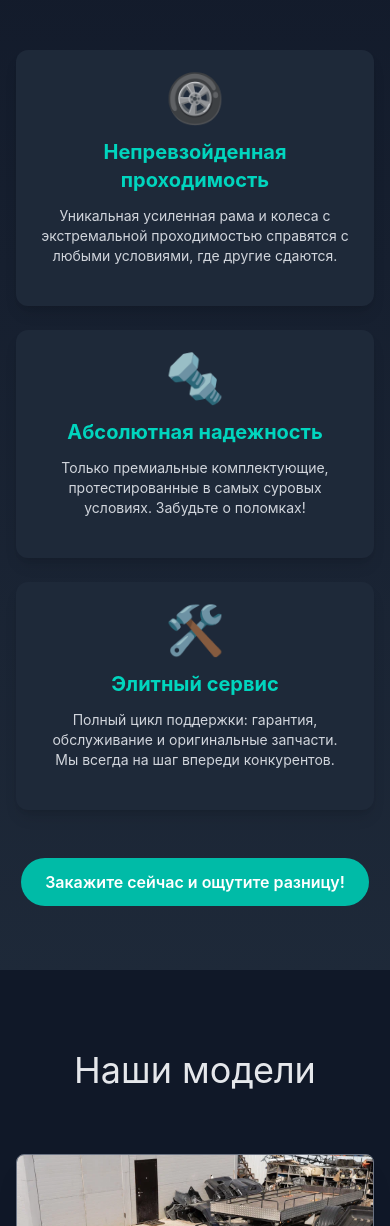
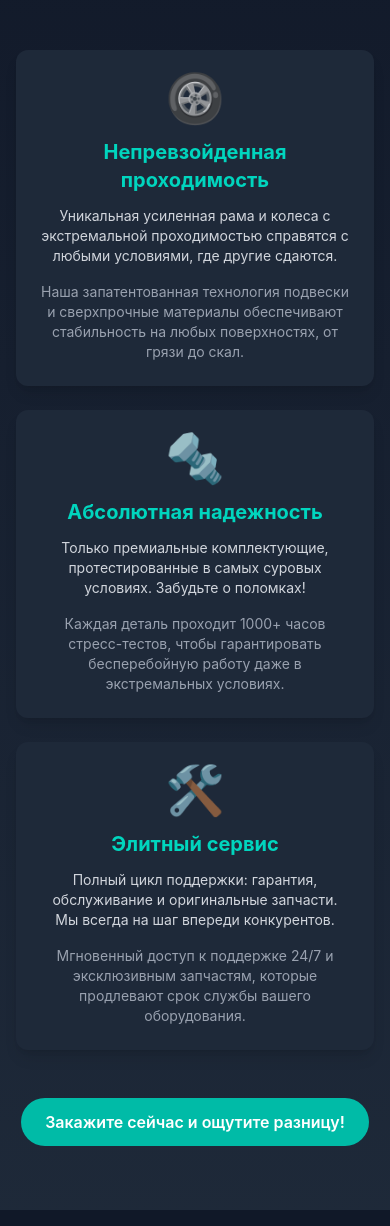
Before and after one commit to ShiruiChan/ykt-sokol, a React (Vite) app: page / in a window 390 px wide. Shown: the part 842-2068 px from the top of the page. Built offline with nearby package versions, Linux system fonts and the light colour scheme.

Commit message:
изменен компонент о нас для телефонов

```diff
--- a/src/components/Features.tsx
+++ b/src/components/Features.tsx
@@ -1,7 +1,17 @@
-import { useState } from 'react';
+import { useState, useEffect } from 'react';
 
 export default function Features() {
   const [isHovered, setIsHovered] = useState(false);
+  const [isMobile, setIsMobile] = useState(false);
+
+  useEffect(() => {
+    const checkMobile = () => {
+      setIsMobile(window.innerWidth < 640); // Tailwind's 'sm' breakpoint
+    };
+    checkMobile();
+    window.addEventListener('resize', checkMobile);
+    return () => window.removeEventListener('resize', checkMobile);
+  }, []);
 
   return (
     <section className="bg-gradient-to-b from-gray-900 to-gray-800 text-white py-16 sm:py-24">
@@ -17,33 +27,33 @@ export default function Features() {
           onMouseEnter={() => setIsHovered(true)}
           onMouseLeave={() => setIsHovered(false)}
         >
-          <div className="relative bg-gray-800 rounded-xl p-6 sm:p-8 text-center shadow-lg transition-all duration-800 transform hover:-translate-y-1 overflow-hidden">
+          <div className="relative bg-gray-800 rounded-xl p-6 sm:p-8 text-center shadow-lg transition-all duration-300 transform hover:-translate-y-1 overflow-hidden">
             <div className="text-5xl sm:text-6xl mb-4 animate-pulse">🛞</div>
             <h3 className="text-xl sm:text-2xl font-bold mb-3 text-teal-400">Непревзойденная проходимость</h3>
             <p className="text-gray-300 text-sm sm:text-base">
               Уникальная усиленная рама и колеса с экстремальной проходимостью справятся с любыми условиями, где другие сдаются.
             </p>
-            <div className={`mt-4 text-gray-400 text-sm transition-all duration-300 ${isHovered ? 'max-h-40 opacity-100' : 'max-h-0 opacity-0'}`}>
+            <div className={`mt-4 text-gray-400 text-sm transition-all duration-300 ${isMobile || isHovered ? 'max-h-40 opacity-100' : 'max-h-0 opacity-0'}`}>
               <p>Наша запатентованная технология подвески и сверхпрочные материалы обеспечивают стабильность на любых поверхностях, от грязи до скал.</p>
             </div>
           </div>
-          <div className="relative bg-gray-800 rounded-xl p-6 sm:p-8 text-center shadow-lg transition-all duration-800 transform hover:-translate-y-1 overflow-hidden">
+          <div className="relative bg-gray-800 rounded-xl p-6 sm:p-8 text-center shadow-lg transition-all duration-300 transform hover:-translate-y-1 overflow-hidden">
             <div className="text-5xl sm:text-6xl mb-4 animate-pulse">🔩</div>
             <h3 className="text-xl sm:text-2xl font-bold mb-3 text-teal-400">Абсолютная надежность</h3>
             <p className="text-gray-300 text-sm sm:text-base">
               Только премиальные комплектующие, протестированные в самых суровых условиях. Забудьте о поломках!
             </p>
-            <div className={`mt-4 text-gray-400 text-sm transition-all duration-300 ${isHovered ? 'max-h-40 opacity-100' : 'max-h-0 opacity-0'}`}>
+            <div className={`mt-4 text-gray-400 text-sm transition-all duration-300 ${isMobile || isHovered ? 'max-h-40 opacity-100' : 'max-h-0 opacity-0'}`}>
               <p>Каждая деталь проходит 1000+ часов стресс-тестов, чтобы гарантировать бесперебойную работу даже в экстремальных условиях.</p>
             </div>
           </div>
-          <div className="relative bg-gray-800 rounded-xl p-6 sm:p-8 text-center shadow-lg transition-all duration-800 transform hover:-translate-y-1 overflow-hidden">
+          <div className="relative bg-gray-800 rounded-xl p-6 sm:p-8 text-center shadow-lg transition-all duration-300 transform hover:-translate-y-1 overflow-hidden">
             <div className="text-5xl sm:text-6xl mb-4 animate-pulse">🛠️</div>
             <h3 className="text-xl sm:text-2xl font-bold mb-3 text-teal-400">Элитный сервис</h3>
             <p className="text-gray-300 text-sm sm:text-base">
               Полный цикл поддержки: гарантия, обслуживание и оригинальные запчасти. Мы всегда на шаг впереди конкурентов.
             </p>
-            <div className={`mt-4 text-gray-400 text-sm transition-all duration-300 ${isHovered ? 'max-h-40 opacity-100' : 'max-h-0 opacity-0'}`}>
+            <div className={`mt-4 text-gray-400 text-sm transition-all duration-300 ${isMobile || isHovered ? 'max-h-40 opacity-100' : 'max-h-0 opacity-0'}`}>
               <p>Мгновенный доступ к поддержке 24/7 и эксклюзивным запчастям, которые продлевают срок службы вашего оборудования.</p>
             </div>
           </div>
```
